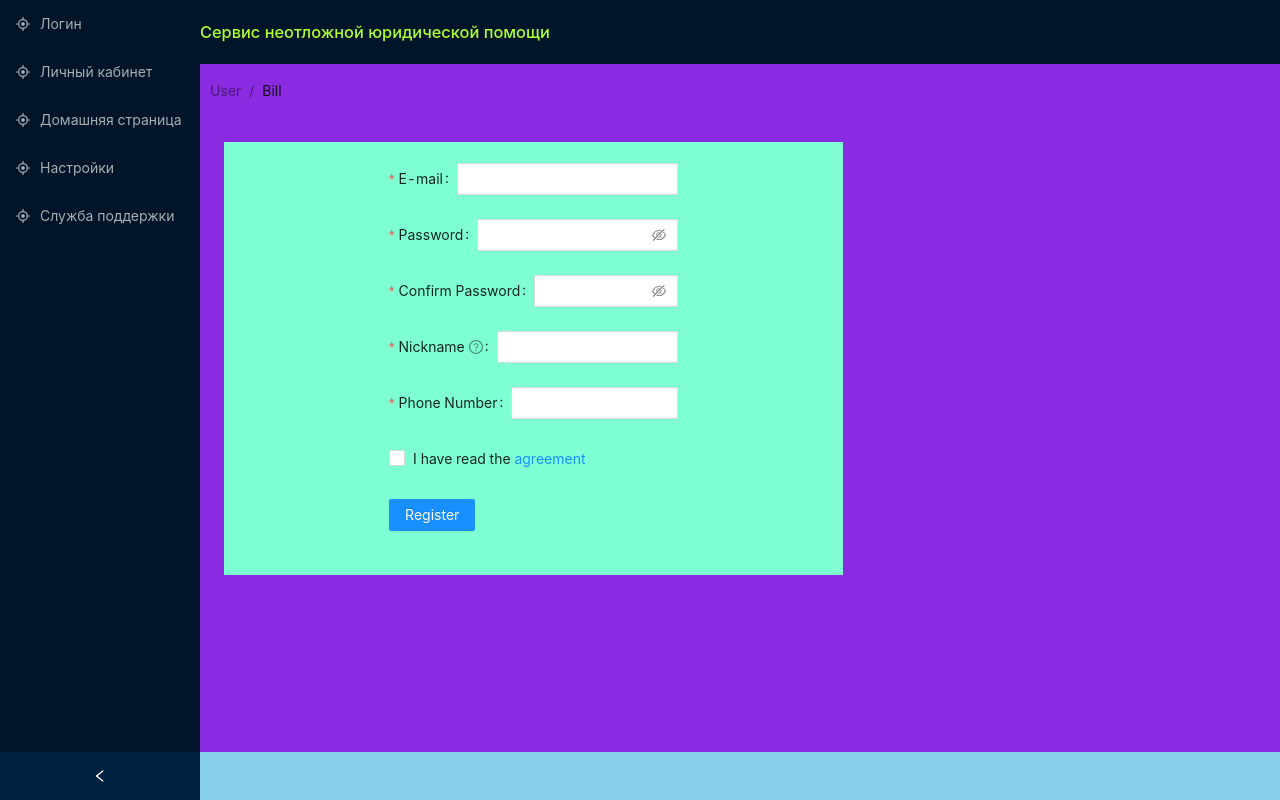
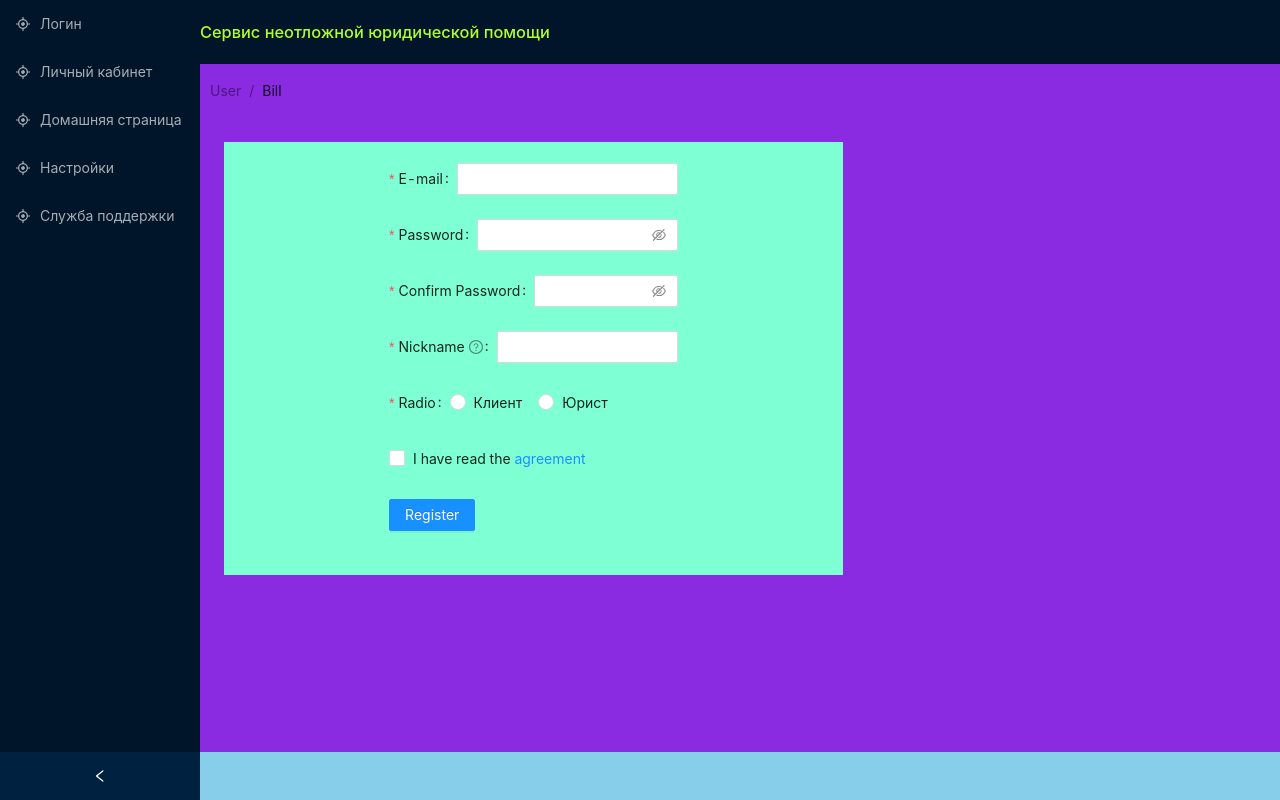
Before and after one commit to Sinegor/Emergency-legal-service, a React (Create React App) app: page /form_registration in a window 1280 px wide. Built offline with nearby package versions, Linux system fonts and the light colour scheme; no server answers.

Commit message:
Registrations form change for django

```diff
--- a/src/FormsRegistration/FormRegistration.js
+++ b/src/FormsRegistration/FormRegistration.js
@@ -1,6 +1,6 @@
 import React from "react";
 import { LockOutlined, UserOutlined } from '@ant-design/icons';
-import {  AutoComplete, Button, Cascader, Checkbox, Col, Form, Input, InputNumber, Row, Select } from 'antd';
+import {  AutoComplete, Button, Cascader, Checkbox, Col, Form, Input, InputNumber, Radio, Row, Select } from 'antd';
 import classes from './Form_registration.module.css'
 import { useState } from "react";
 import { useHistory } from "react-router-dom";
@@ -76,6 +76,7 @@ function FormRegistration(props){
   const [password, setPassward] = useState("");
   const [userMail, setUserMail] = useState("");
   const [phoneNumber, setPhoneNumber] = useState("");
+  const [userKind, setUserKind] = useState('')
   const history = useHistory()
   let registrationData = {}
   return(
@@ -86,13 +87,13 @@ function FormRegistration(props){
       className= {classes.registration}
       name="register"
       onFinish={() => {
-                        let url = "http://127.0.0.1:8000/client/registration"
+                        let url = "http://127.0.0.1:8000/accounts/registration"
                         axios
                         .post(url,{
-                          "login":login,
+                          "username":login,
                           "password":password,
-                          "userMail":userMail,
-                          "phoneNumber":phoneNumber
+                          "email":userMail,
+                          "kind_of_user": userKind
                         })
                         .then(function(response) {
                               console.log(response)
@@ -103,10 +104,10 @@ function FormRegistration(props){
                             console.log(error);
                                                 });
                         registrationData={
-                          "login":login,
+                          "username":login,
                           "password":password,
-                          "userMail":userMail,
-                          "phoneNumber":phoneNumber
+                          "email":userMail,
+                          "kind_of_user": userKind
                         }
                           }}
       initialValues={{
@@ -197,28 +198,23 @@ function FormRegistration(props){
         onChange = {(e)=>setLogin(e.target.value)}
          />
       </Form.Item>
-      <Form.Item
-        name="phone"
-        label="Phone Number"
-        rules={[
+            <Form.Item
+          name = "userKind"
+          label = "Radio"
+          rules={[
           {
             required: true,
-            message: 'Please input your phone number!',
+            message: 'Укажите, в качестве кого вы хотите зарегистрироваться',
+
           },
-          {
-            min: 8,
-            message: "Введите корректный телефонный номер"
-          }
         ]}
-      >
-        <Input
-          //addonBefore={prefixSelector}
-          value = {phoneNumber}
-          onChange = {(e)=>setPhoneNumber(e.target.value)}
-          style={{
-            width: '100%',
-          }}
-        />
+          value = {userKind}
+          onChange = {(e)=>setUserKind(e.target.value)}
+        >
+        <Radio.Group>
+          <Radio value="1">Клиент</Radio>
+          <Radio value="2">Юрист</Radio>
+        </Radio.Group>
       </Form.Item>
 
       <Form.Item
```
